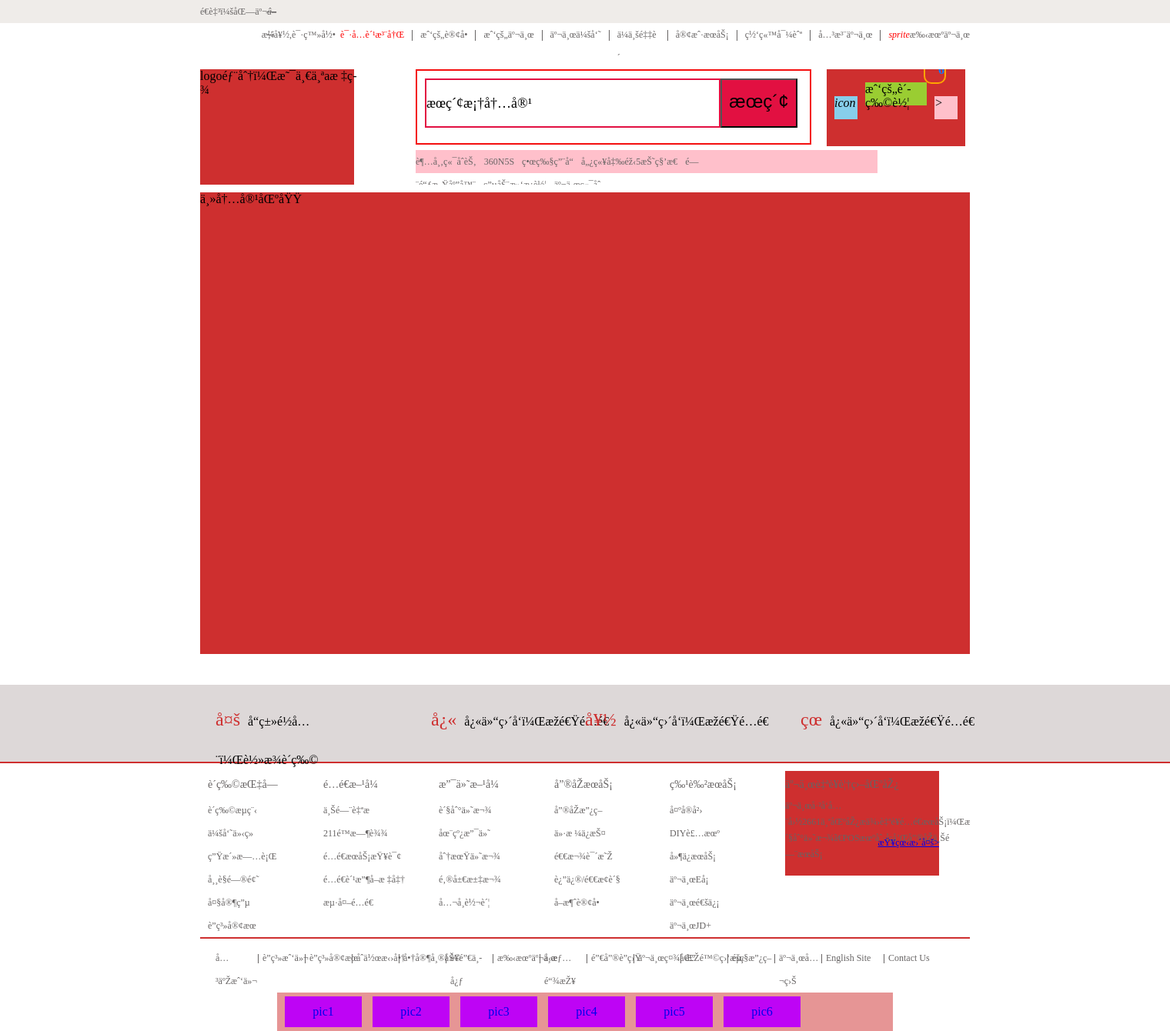
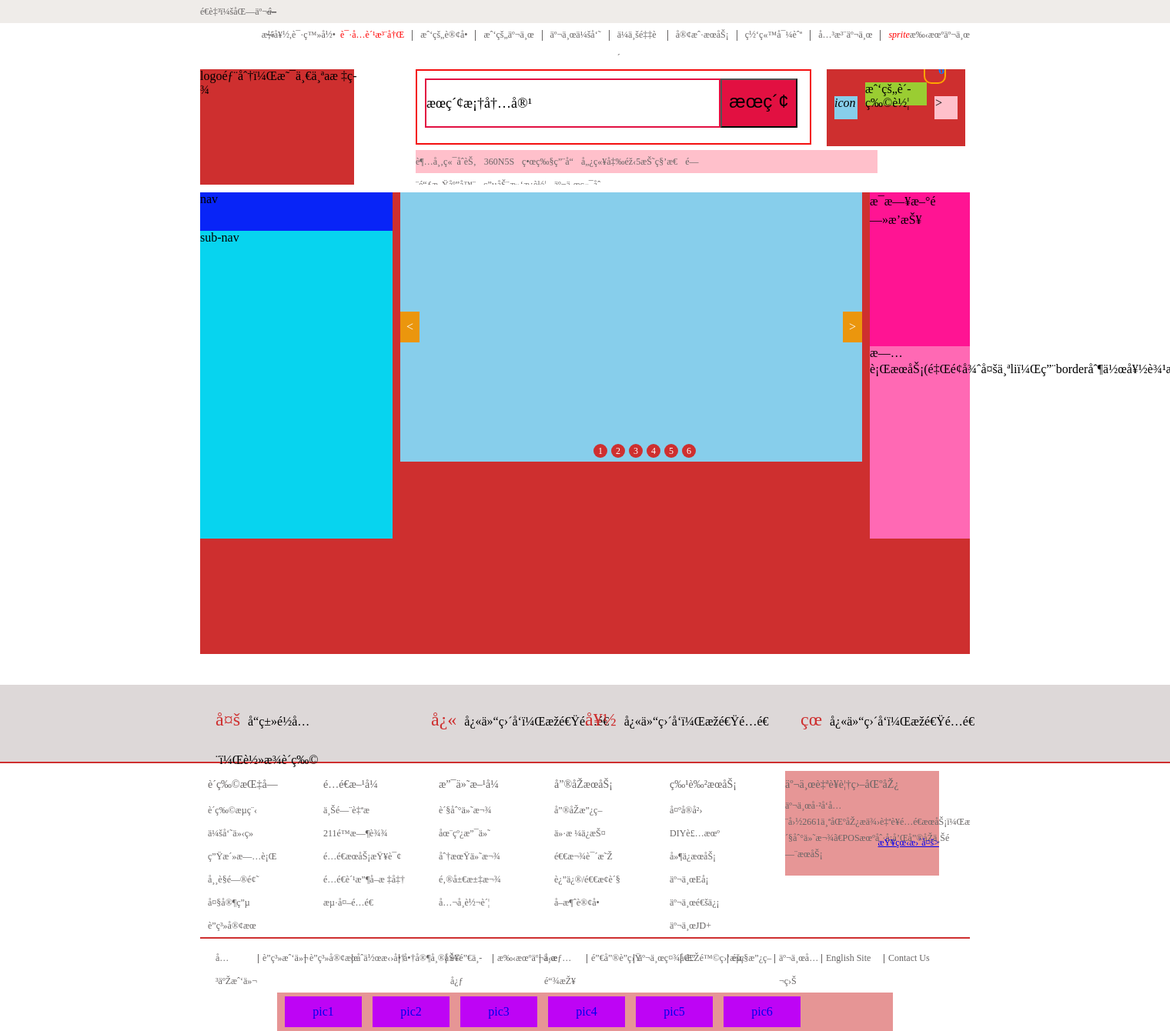
Before and after one commit to lei2350934xj/origin, a PHP site: page / in a window 1520 px wide; the page is wider, and only the part inside the window is pictured. Shown: that part at 77% size. Run offline with PHP 8.4, Linux system fonts and the light colour scheme.

Commit message:
第二次提交JD项目，增加了主内容区域的样式

```diff
--- a/jd/css/main.css
+++ b/jd/css/main.css
@@ -180,6 +180,83 @@
   margin-top: 10px;
   background-color: #ce2f2f;
 }
+.main-content .dropdown {
+  float: left;
+  width: 250px;
+  height: 50px;
+  background-color: #0824f7;
+}
+.main-content .dropdown .dt {
+  width: 250px;
+  height: 50px;
+}
+.main-content .dropdown .dd {
+  height: 400px;
+  background-color: #07d4ef;
+}
+.main-content .ad-img {
+  position: relative;
+  float: left;
+  width: 600px;
+  height: 350px;
+  margin-left: 10px;
+  background-color: skyblue;
+}
+.main-content .ad-img ul {
+  position: absolute;
+  bottom: 5px;
+  left: 50%;
+  margin-left: -54px;
+  list-style: none;
+}
+.main-content .ad-img ul li {
+  float: left;
+  width: 18px;
+  height: 18px;
+  margin-left: 5px;
+  font: 12px/18px "Hiragino Sans GB";
+  color: #fff;
+  text-align: center;
+  background-color: #ce2f2f;
+  border-radius: 9px;
+}
+.main-content .ad-img a {
+  text-decoration: none;
+  color: #fff;
+  font: 16px/40px "Hiragino Sans GB";
+  text-align: center;
+}
+.main-content .ad-img .arrow-left, .main-content .ad-img .arrow-right {
+  position: absolute;
+  top: 50%;
+  width: 25px;
+  height: 40px;
+  margin-top: -20px;
+  background-color: #eb960d;
+}
+.main-content .ad-img .arrow-left:hover, .main-content .ad-img .arrow-right:hover {
+  background-color: red;
+}
+.main-content .ad-img .arrow-left {
+  left: 0;
+}
+.main-content .ad-img .arrow-right {
+  right: 0;
+}
+.main-content .dailynews {
+  float: left;
+  width: 130px;
+  height: 200px;
+  margin-left: 10px;
+  background-color: deeppink;
+}
+.main-content .service-trip {
+  float: left;
+  width: 130px;
+  height: 250px;
+  margin-left: 10px;
+  background-color: hotpink;
+}
 
 /*页面底部*/
 .footer {
@@ -240,7 +317,7 @@
 }
 .footer .jd-service .inner_c dl.coverage {
   width: 200px;
-  background-color: #ce2f2f;
+  background-color: rgba(206, 47, 47, 0.5);
   /*应该是一张背景图片*/
 }
 .footer .jd-service .inner_c dl.coverage dd {
--- a/jd/css/main.scss
+++ b/jd/css/main.scss
@@ -212,6 +212,95 @@
         top:10px;
     }
     background-color: $color-basic;
+    .dropdown{
+        float:$left;
+        width:$w100*2.5;
+        height:$h100/2;
+        background-color: #0824f7;
+        .dt{
+            width:$w100*2.5;
+            height:$h100/2;
+        }
+        .dd{
+            height:$h100*4;
+            background-color: #07d4ef;
+        }
+    }
+    .ad-img{
+        position: relative;
+        float:$left;
+        width:$w100*6;
+        height:$h100*3.5;
+        margin:{
+            left:10px;
+        }
+        background-color: skyblue;
+        ul{
+            position: absolute;
+            bottom:5px;
+            left:50%;
+            margin:{
+                left:-54px;
+            }
+            list-style: none;
+            li{
+                float:$left;
+                width:18px;
+                height:18px;
+                margin:{
+                    left:5px;
+                }
+                font:12px/18px "Hiragino Sans GB";
+                color:#fff;
+                text-align: center;
+                background-color: #ce2f2f;
+                border-radius: 9px;
+            }
+        }
+        a{
+            text-decoration: none;
+            color:#fff;
+            font:16px/40px "Hiragino Sans GB";
+            text-align: center;
+        }
+        .arrow-left, .arrow-right{
+            position: absolute;
+            top:50%;
+            width:$w100/4;
+            height:40px;
+            margin:{
+                top:-20px;
+            }
+            &:hover{
+                background-color: red;
+            }
+            background-color: #eb960d;
+        }
+        .arrow-left{
+            left:0;
+        }
+        .arrow-right{
+            right:0;
+        }
+    }
+    .dailynews{
+        float:$left;
+        width:$w100*1.3;
+        height:$h100*2;
+        margin:{
+            left:10px;
+        }
+        background-color:deeppink;
+    }
+    .service-trip{
+        float:$left;
+        width:$w100*1.3;
+        height:$h100*2.5;
+        margin:{
+            left:10px;
+        }
+        background-color: hotpink;
+    }
 }
 /*页面底部*/
 .footer{
@@ -314,7 +403,7 @@
             }
             dl.coverage{
                 width:$w100*2;
-                background-color:#ce2f2f;/*应该是一张背景图片*/
+                background-color:rgba(206, 47, 47, 0.5);/*应该是一张背景图片*/
                 dd{
                     height:50px;
                     font:12px "Hiragino Sans GB";
--- a/jd/index.html
+++ b/jd/index.html
@@ -44,7 +44,28 @@
             <div class="hotwords"><a href="#" class="first-hotwor">超市端午节</a><a href="#">360N5S</a><a href="#">畜牧用品</a><a href="#">儿童凉鞋5折秒杀</a><a href="#">门铃感应器</a><a href="#">电动滑板车</a><a href="#">京东端午</a></div>
         </div>
         <div class="clearfix"></div>
-        <div class="main-content inner_c">主内容区域</div>
+        <div class="main-content inner_c">
+            <div class="dropdown">
+                <div class="dt">nav</div>
+                <div class="dd">sub-nav</div>
+            </div>
+            <div class="ad-img">
+                <ul>
+                    <li>1</li>
+                    <li>2</li>
+                    <li>3</li>
+                    <li>4</li>
+                    <li>5</li>
+                    <li>6</li>
+                </ul>
+                <div class="arrow">
+                    <a href="#" class="arrow-left">&lt;</a>
+                    <a href="#" class="arrow-right">&gt;</a>
+                </div>
+            </div>
+            <div class="dailynews">每日新闻播报</div>
+            <div class="service-trip">旅行服务(里面很多个li，用border制作好边框再一浮动)</div>
+        </div>
         <div class="clearfix"></div>
         <div class="footer">
             <div class="jd-service">
```
